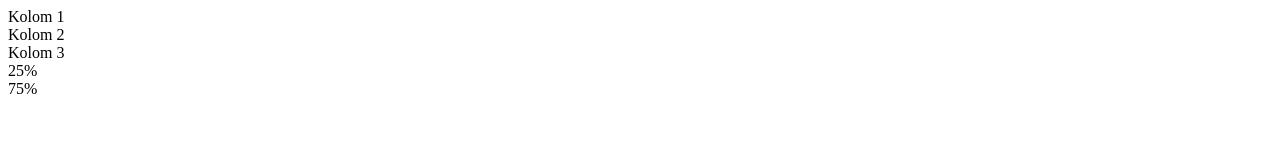
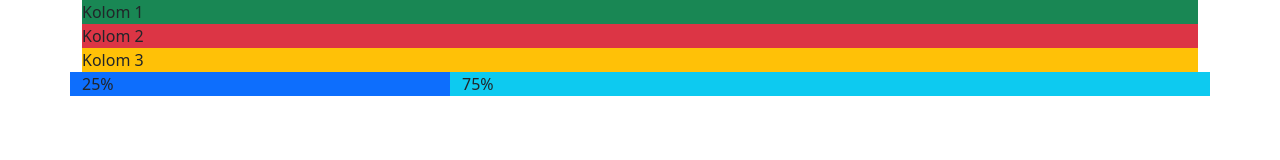
Before and after one commit to beza31/praktikum-semester-5, a plain HTML site: page grid.html in a window 1280 px wide. Drawn offline with nearby package versions, Linux system fonts and the light colour scheme.

Commit message:
commit p5

```diff
--- a/grid.html
+++ b/grid.html
@@ -4,20 +4,20 @@
     <meta charset="UTF-8">
     <meta name="viewport" content="width=device-width, initial-scale=1.0">
     <title>Grid HTML</title>
-    <link href="https://cdn.jsdelivr.net/npm/bootstrap@5.3.7/dist/css/bootstrap.min.css" integrity="sha384-sRIl4kxILFvY47J16cr9ZwB07vP4J8+LH7qKQnuqkuIAvNWLzeN8tE5YBujZqJLB" crossorigin="anonymous">
+    <link href="https://cdn.jsdelivr.net/npm/bootstrap@5.3.8/dist/css/bootstrap.min.css" rel="stylesheet" integrity="sha384-sRIl4kxILFvY47J16cr9ZwB07vP4J8+LH7qKQnuqkuIAvNWLzeN8tE5YBujZqJLB" crossorigin="anonymous">
 </head>
 <body>
     <div class="container">
         <div clas="row">
-            <div class="col bg-success p-3">Kolom 1</div>
-            <div class="col bg-danger p-3">Kolom 2</div>
-            <div class="col bg-warning p-3">Kolom 3</div>
+            <div class="col bg-success">Kolom 1</div>
+            <div class="col bg-danger">Kolom 2</div>
+            <div class="col bg-warning">Kolom 3</div>
         </div>
         <div class="row">
-            <div class="col-4 bg-primary p-3">25%</div>
-            <div class="col-8 bg-info p-3">75%</div>
+            <div class="col-4 bg-primary">25%</div>
+            <div class="col-8 bg-info">75%</div>
         </div>
     </div>
-    <script src="https://cdn.jsdelivr.net/npm/bootstrap@5.3.7/dist/js/bootstrap.bundle.min.js" integrity="sha384-FKyoEForCGlyvwx9Hj09JcYn3nv7wiPVlz7YYwJrWVcXK/BmnVDxM+D2scQbITxI" crossorigin="anonymous"></script>
+    <script src="https://cdn.jsdelivr.net/npm/bootstrap@5.3.8/dist/js/bootstrap.bundle.min.js" integrity="sha384-FKyoEForCGlyvwx9Hj09JcYn3nv7wiPVlz7YYwJrWVcXK/BmnVDxM+D2scQbITxI" crossorigin="anonymous"></script>
 </body>
 </html>
```
